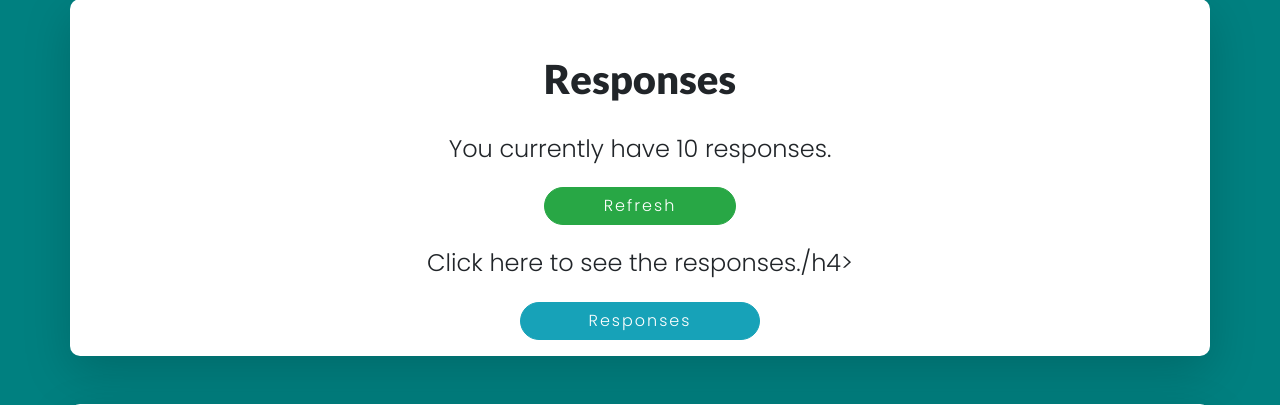
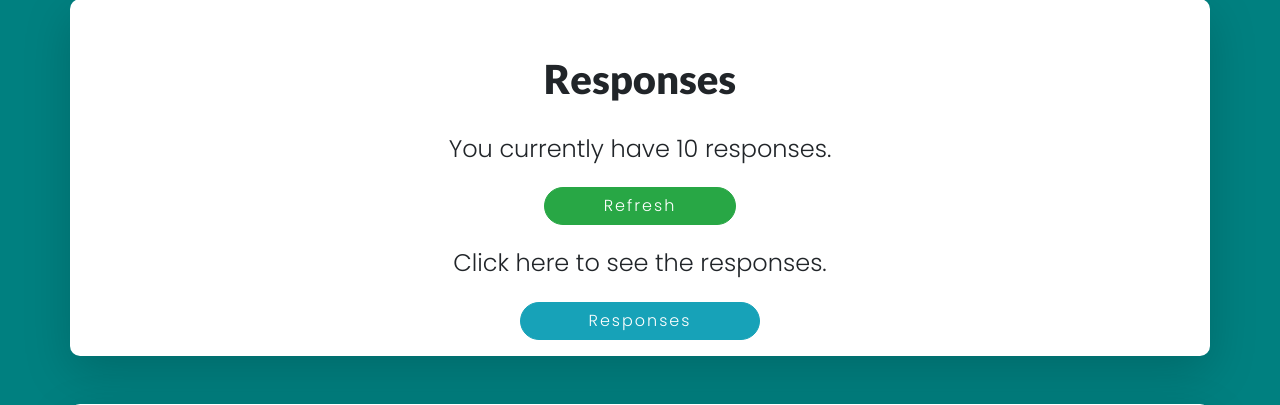
Before and after one commit to Tech-Shell/ask-it, a Django app: template templates/pages/admin_area.html in a window 1280 px wide. Shown: the part 395-800 px from the top of the page. Run offline with Django 3.2, Linux system fonts and the light colour scheme; the template is opened without the code that fills it: most values are stand-ins (such as "Sample title", 1, 10 or a date in 2020); grey boxes marked "Sample" are stand-in pictures; some libraries are stand-ins or nearby versions.

Commit message:
finally did it

```diff
--- a/templates/pages/admin_area.html
+++ b/templates/pages/admin_area.html
@@ -50,7 +50,7 @@
         <button class="btn btn-success" onClick="window.location.reload();">Refresh</button>
       </div>
       <div class="col-12 text-center">
-        <h4 class="responses_content">Click here to see the responses./h4>
+        <h4 class="responses_content">Click here to see the responses.</h4>
       </div>
       <div class="col-12 col-md-4 text-center mt-3 mb-3">
           <button class="btn btn-info" onClick="window.open('{{ text_url }}')">Responses</button>
```
